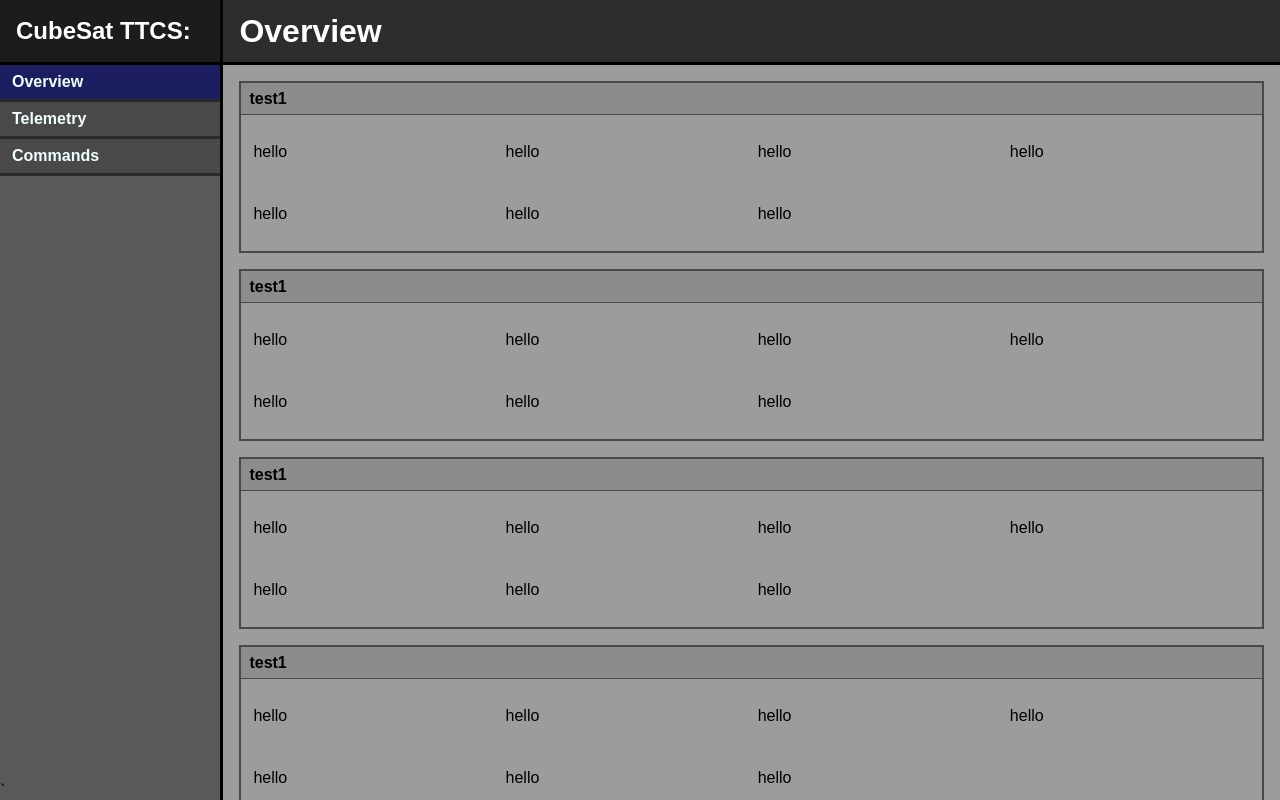
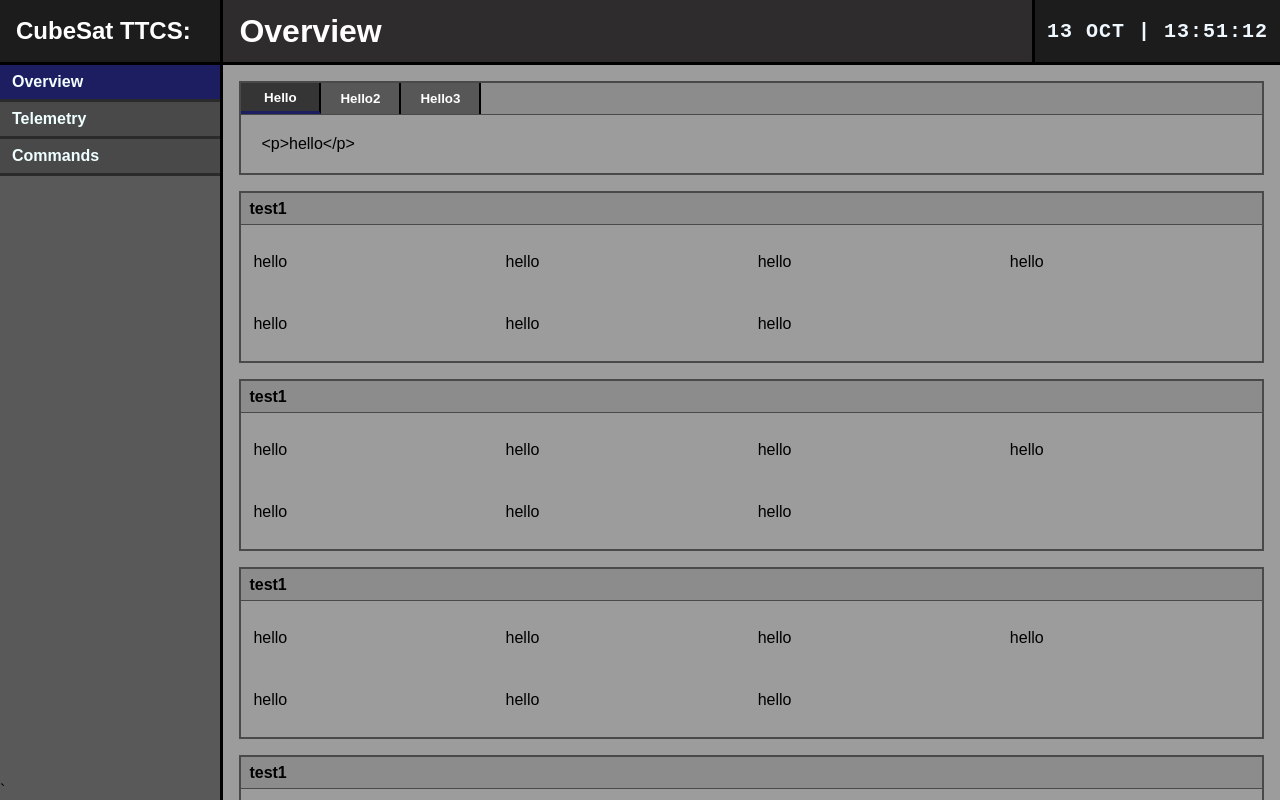
Before and after one commit to SU-Spaceflight/CubeSat-GCS, a React (Vite) app in the folder src/frontend/: page / in a window 1280 px wide. Built offline with nearby package versions, Linux system fonts and the light colour scheme.

Commit message:
Added tabbed panel and clock

```diff
--- /dev/null
+++ b/src/frontend/src/components/clock/Clock.css
@@ -0,0 +1,17 @@
+.clock {
+    height: 100%;
+    padding: 10px 12px;
+    border-left: 3px solid black;
+    background: #1c1c1c;
+    text-align: center;
+    display: flex;
+    align-items: center;
+}
+
+.clock-value {
+    font-family: ui-monospace, monospace;
+    font-size: 20px;
+    font-weight: 600;
+    letter-spacing: 0.05em;
+    color: aliceblue;
+}
--- /dev/null
+++ b/src/frontend/src/components/clock/Clock.jsx
@@ -0,0 +1,24 @@
+import {useEffect, useState} from "react";
+import "./Clock.css"
+
+export function Clock() {
+    const [now, setNow] = useState(() => new Date())
+
+    useEffect(() => {
+        const id = setInterval(() => setNow(new Date()), 250)
+        return () => clearInterval(id)
+    }, [])
+
+    const date = now
+        .toLocaleDateString('en-GB',
+            { day: '2-digit', month: 'short', timeZone: 'UTC' }).toUpperCase();
+
+    const time = now.toLocaleTimeString('en-GB',
+        { hourCycle: 'h23', timeZone: 'UTC' });
+
+    return (
+        <div className="clock">
+            <div className="clock-value">{date} | {time}</div>
+        </div>
+    )
+}
--- /dev/null
+++ b/src/frontend/src/components/layout/tabbedPanel/TabbedPanel.css
@@ -0,0 +1,28 @@
+.tabs-bar {
+    display: flex;
+    height: 100%;
+}
+
+.tab {
+    color: white;
+    font-weight: bold;
+    background: #575757;
+    border: none;
+    border-right: 2px solid black;
+    min-width: 80px;
+    cursor: pointer;
+}
+
+.tab:hover {
+    background: #717171;
+    border-bottom: 3px solid #3a3a3a;
+}
+
+.tab.active {
+    background: #353535;
+    border-bottom: 3px solid #1d1d61;
+}
+
+.tab-content {
+    padding: 8px;
+}
--- /dev/null
+++ b/src/frontend/src/components/layout/tabbedPanel/TabbedPanel.jsx
@@ -0,0 +1,21 @@
+import "./TabbedPanel.css"
+import {useState} from "react";
+import {Panel} from "../panel/Panel.jsx";
+
+export function TabbedPanel({ tabs }) {
+    const [active, setActive] = useState(tabs[0].id)
+    return (
+        <Panel headerContentLeft={
+            <div className="tabs-bar">
+                {tabs.map((t) => (
+                    <button key={t.id} className={`tab ${t.id === active ? 'active' : ''}`} onClick={() => setActive(t.id)}>
+                        {t.label}
+                    </button>
+                ))}
+            </div>}>
+            <div className="tab-content">
+                {tabs.find((t) => t.id === active)?.content}
+            </div>
+        </Panel>
+    )
+}
--- a/src/frontend/src/components/page/Page.jsx
+++ b/src/frontend/src/components/page/Page.jsx
@@ -1,6 +1,7 @@
 import ScrollArea from "../layout/scrollArea/ScrollArea.jsx";
 import {Spacer} from "../layout/spacer/Spacer.jsx";
 import "./Page.css"
+import {Clock} from "../clock/Clock.jsx";
 
 export default function Page(props) {
     const {title, actions} = props;
@@ -11,6 +12,7 @@ export default function Page(props) {
                 <Spacer />
                 {actions}
                 <Spacer />
+                <Clock epoch="2026-03-01T12:00:00Z" />
             </div>
             <ScrollArea scrollX={false} scrollY={true}>
                 <div className="page-content">
--- a/src/frontend/src/pages/Overview.jsx
+++ b/src/frontend/src/pages/Overview.jsx
@@ -2,11 +2,29 @@ import Page from "../components/page/Page.jsx";
 import {Panel} from "../components/layout/panel/Panel.jsx";
 import {Stack} from "../components/layout/stack/Stack.jsx";
 import {Grid} from "../components/layout/grid/Grid.jsx";
+import {TabbedPanel} from "../components/layout/tabbedPanel/TabbedPanel.jsx";
 
 export default function Overview() {
   return (
     <Page title={"Overview"}>
       <Stack gap={16}>
+        <TabbedPanel tabs={[
+          {
+            id: 3,
+            label: "Hello",
+            content: "<p>hello</p>"
+          },
+          {
+            id: 4,
+            label: "Hello2",
+            content: "<p>hello2</p>"
+          },
+          {
+            id: 5,
+            label: "Hello3",
+            content: "<p>hello2</p>"
+          }
+        ]}/>
         <Panel title="test1">
           <Grid cols={4}>
             <p>hello</p>
```
